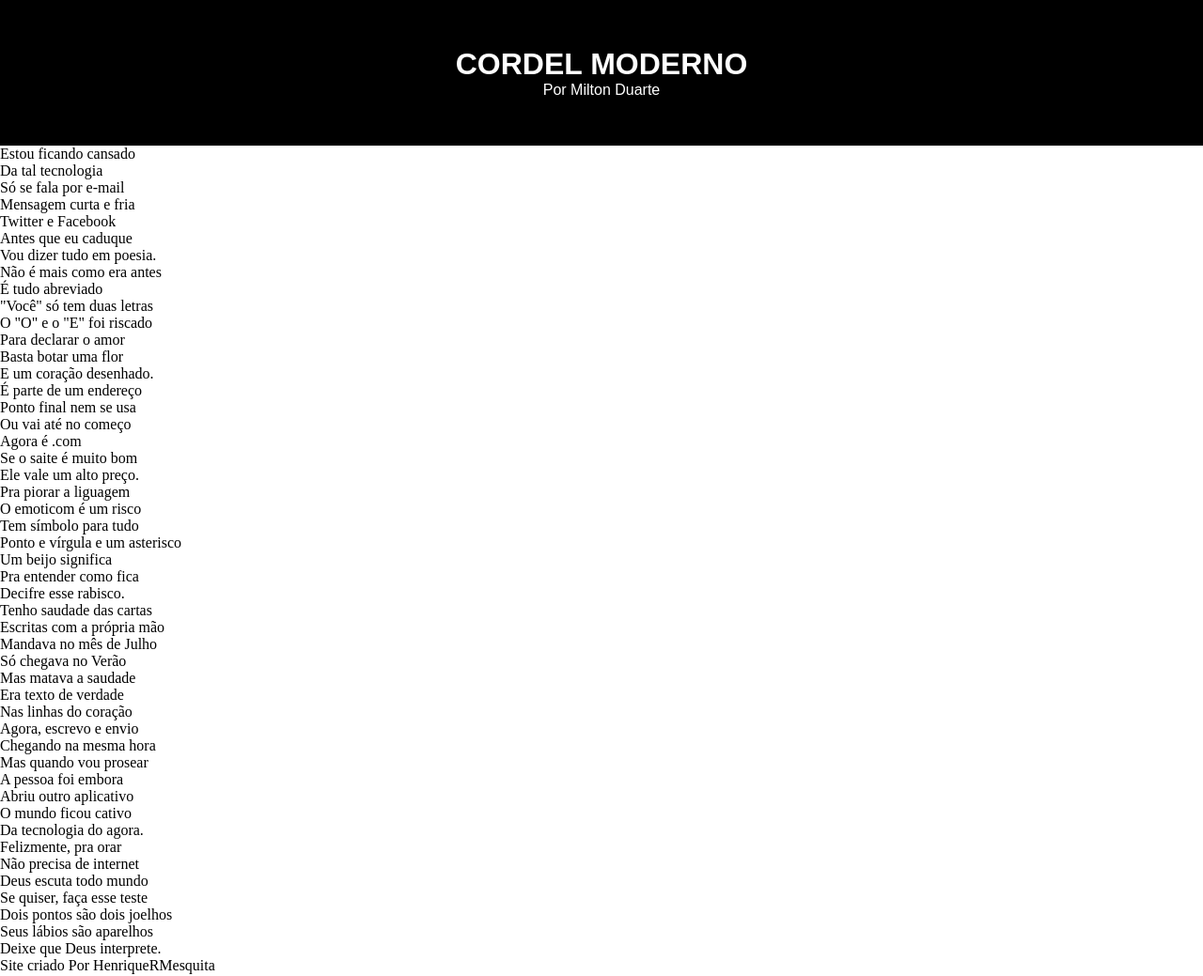
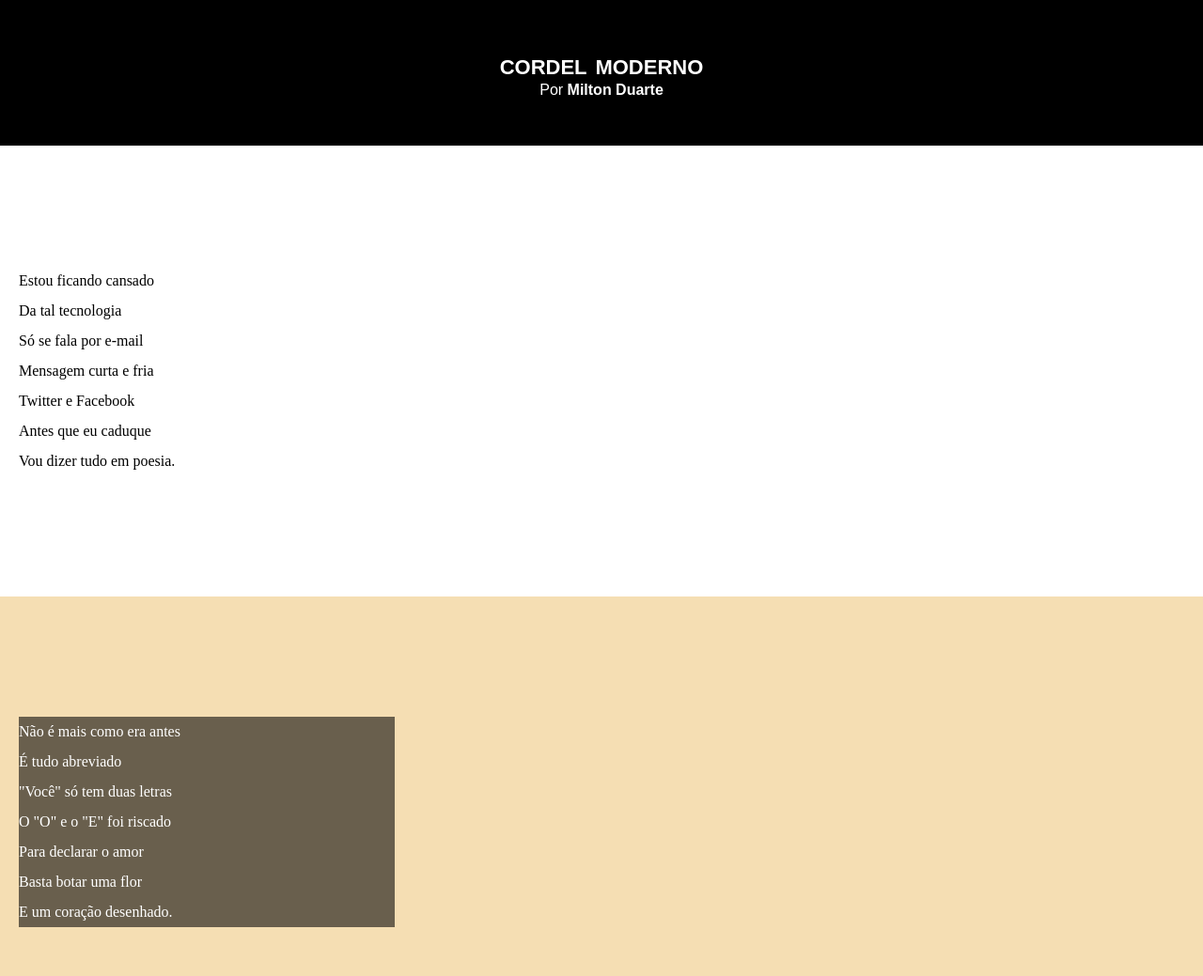
Before and after one commit to HenriqueRMesquita/html-css, a plain HTML site: page exercicios/DESAFI008/index.html in a window 1280 px wide. Shown: the top 1039 px of the page at 94% size. Drawn offline with Linux system fonts and the light colour scheme.

Commit message:
Estilos dos blocos atualiados

```diff
--- a/exercicios/DESAFI008/Style/style.css
+++ b/exercicios/DESAFI008/Style/style.css
@@ -1,24 +1,63 @@
 *{
     margin: 0%;
     padding: 0%;
+}
+html, body{
+    min-height: 100%;
+    background-color: gray;
 }
 
 
 header{
     background-color: black;
     padding: 50px;
-    margin:
+
 }
+
 header > h1{
     text-align: center;
     color: white;
     font-family: Arial, Helvetica, sans-serif;
+    font-variant: small-caps;
 }
 header > p{
     text-align: center;
     color: white;
     font-family: Arial, Helvetica, sans-serif;
 }
+
+a{
+    color: white;
+    text-decoration: none;
+    font-weight: bolder;
+}
+
+a:hover{
+    text-decoration: underline;
+    color: gray;
+}
+
+section{
+    padding-top: 10%;
+    padding-bottom: 10%;
+    line-height: 2em;
+    padding-left: 20px;
+}
+
+section.normal{
+    background-color: white;
+    color: black;
+}
+section.imagem{
+    background-color: wheat;
+    color: white;
+}
+
+section.imagem > p{
+    width: 400px;
+    background-color: rgba(0, 0, 0, 0.568);
+}
+
 main{
     padding: 10px;
 }
@@ -31,3 +70,11 @@ main aside {
     margin: -5px -5px 0px -5px;
     border-radius: 5px 5px 0px 0px;
 }
+
+footer{
+    background-color: black;
+    padding-bottom: 10px;
+    padding-top: 10px;
+    text-align: center;
+    color: white
+}
--- a/exercicios/DESAFI008/index.html
+++ b/exercicios/DESAFI008/index.html
@@ -8,11 +8,11 @@
 </head>
 <body>
     <header>
-        <h1>CORDEL MODERNO</h1>
-        <p>Por Milton Duarte</p>
+        <h1>cordel moderno</h1>
+        <p>Por <a href="https://www.recantodasletras.com.br/poesias/3186743">Milton Duarte</a></p>
     </header>
 
-        <section>
+        <section class="normal">
             <p>
                 Estou ficando cansado <br>
                 Da tal tecnologia <br>
@@ -24,7 +24,7 @@
             </p>
         </section>
 
-        <section>
+        <section class="imagem">
             <p>
                 Não é mais como era antes <br>
                 É tudo abreviado <br>
@@ -36,7 +36,7 @@
             </p>
         </section>
 
-        <section>
+        <section class="normal">
             <p>
                 É parte de um endereço <br>
                 Ponto final nem se usa <br>
@@ -57,7 +57,7 @@
             </p>
         </section>
 
-        <section>
+        <section class="imagem">
             <p>
                 Tenho saudade das cartas <br>
                 Escritas com a própria mão <br>
@@ -69,7 +69,7 @@
             </p>
         </section>
 
-        <section>
+        <section class="normal">
             <p>
                 Agora, escrevo e envio <br>
                 Chegando na mesma hora <br>
@@ -90,8 +90,7 @@
                 Deixe que Deus interprete.
             </p>
         </section>
-<foot<p>Site criado Por HenriqueRMesquita</p>
-</footer>
+<footer><p>Site criado por HenriqueRMesquita</p></footer>
 
 </body>
 </html>
```
